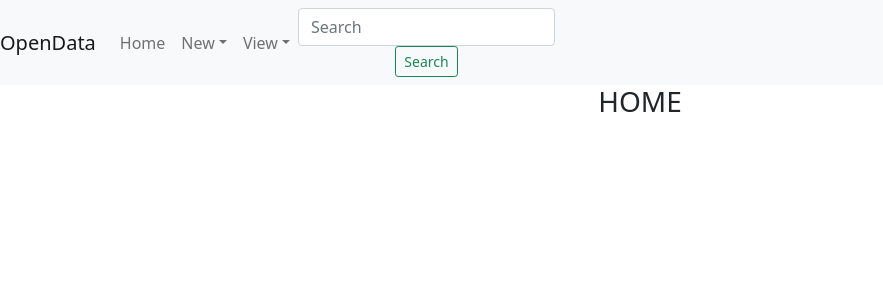
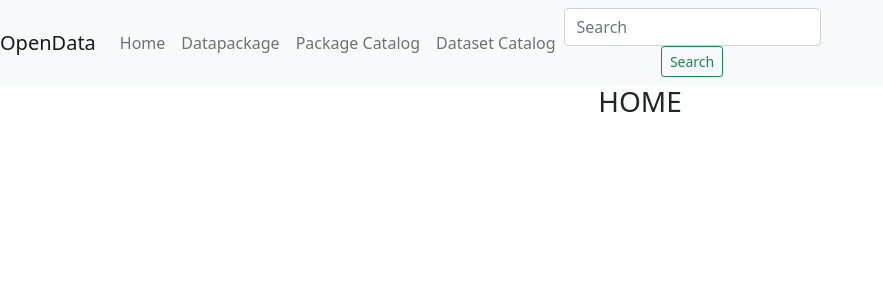
Before and after one commit to timeonator/open.data, a React (Create React App) app: page / in a window 1280 px wide. Shown: the top 300 px of the page, without its empty margins (0-883 px from the left). Built offline with nearby package versions, Linux system fonts and the light colour scheme.

Commit message:
added a fragment arount the JSX

```diff
--- a/src/navigation.js
+++ b/src/navigation.js
@@ -1,3 +1,4 @@
+import React from 'react'
 import {
     Navbar,
     Nav,
@@ -9,27 +10,34 @@ import {
 
 const Navigation = () => {
     return(
+    <>
         <Navbar bg="light" expand="lg">
         <Navbar.Brand href="/">OpenData</Navbar.Brand>
         <Navbar.Toggle aria-controls="basic-navbar-nav" />
         <Navbar.Collapse id="basic-navbar-nav">
             <Nav className="mr-auto">
                 <Nav.Link href="/home">Home</Nav.Link>
-      <NavDropdown title="New" id="basic-nav-dropdown">
-        <NavDropdown.Item href="/datapackage">Datapackage</NavDropdown.Item>
-      </NavDropdown>
-      <NavDropdown title="View" id="basic-nav-dropdown">
+                <Nav.Link href="/datapackage">Datapackage</Nav.Link>
+                <Nav.Link href="/package-catalog">Package Catalog</Nav.Link>
+                <Nav.Link href="/dataset-catalog">Dataset Catalog</Nav.Link>
+                {/* <NavDropdown title="New" id="basic-nav-dropdown">
+                    <NavDropdown.Item >
+                        <Nav.Link href="/datapackage">Datapackage</Nav.Link>
+                    </NavDropdown.Item>
+                </NavDropdown> */}
+               {/* <NavDropdown title="View" id="basic-nav-dropdown">
                     <NavDropdown.Item href="/package-catalog">Package Catalog</NavDropdown.Item>
                     <NavDropdown.Item href="/dataset-catalog">Dataset Catalog</NavDropdown.Item>
-      </NavDropdown>
+                </NavDropdown> */}
             </Nav>
             <Form inline>
                 <FormControl type="text" placeholder="Search" className="mr-sm-3" />
                 <Button variant="outline-success" size='sm'>Search</Button>
             </Form>
-
             </Navbar.Collapse>
         </Navbar>
+    </>
+
     )
 
 }
```
Lines whose indentation alone changed are shown as unchanged.
